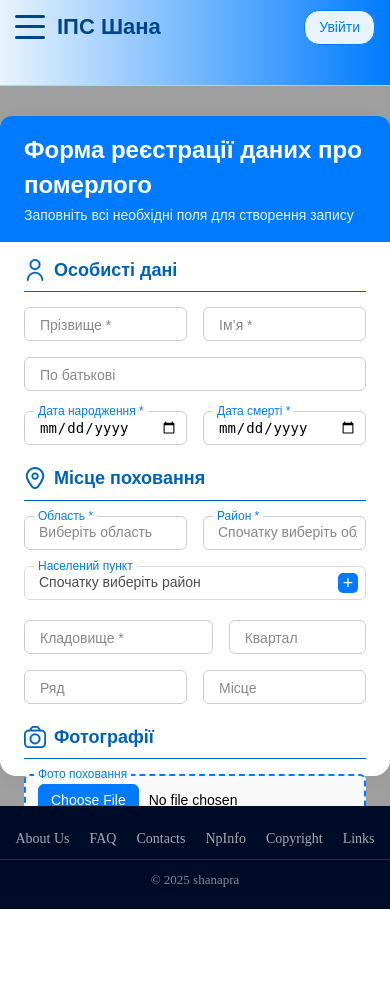
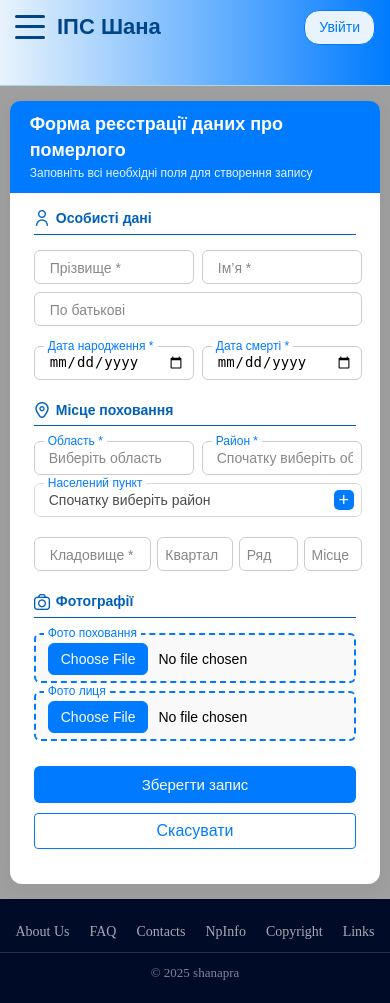
Before and after one commit to Vladislavkpp/shanapra, a PHP site: page /graveadd.php in a window 390 px wide. Before the commit the page ends 909 px from the top, so only its background shows below. Run offline with PHP 8.4, Linux system fonts and the light colour scheme; data that the repository does not hold is empty.

Commit message:
Форма поховання на моб.устройства

```diff
--- a/assets/css/common.css
+++ b/assets/css/common.css
@@ -1062,6 +1062,143 @@ body {
 }
 
 
+@media (max-width: 480px) {
+
+    .contentgrave-form {
+        max-width: 95%;
+        height: auto;
+        margin: 15px auto;
+        border-radius: 12px;
+    }
+
+
+    .form-header {
+        padding: 10px 20px;
+        border-radius: 10px 10px 0 0;
+    }
+
+    .form-header h2 {
+        font-size: 18px;
+        margin-bottom: 2px;
+    }
+
+    .form-header p {
+        font-size: 12px;
+    }
+
+
+
+    .section-header {
+        margin-bottom: 15px;
+        padding-bottom: 2px;
+    }
+
+    .section-header h3 {
+        font-size: 14px;
+        gap: 6px;
+        margin-bottom: 3px;
+    }
+
+    .section-header h3 img {
+        width: 16px;
+        height: 16px;
+    }
+
+
+    /* ФИО */
+    .form-row-grave.fio {
+        display: grid;
+        grid-template-columns: 1fr 1fr;
+        gap: 8px;
+    }
+    .form-row-grave.fio .input-container-grave:nth-child(3) {
+        grid-column: 1 / -1;
+    }
+
+    /* Даты */
+    .form-row-grave.dates {
+        display: grid;
+        grid-template-columns: 1fr 1fr;
+        gap: 8px;
+    }
+
+    /* Место поховання */
+    .form-row-grave.location {
+        display: grid;
+        grid-template-columns: 1fr 1fr; /* область + район */
+        gap: 8px;
+    }
+    .form-row-grave.location .input-container-grave:nth-child(3) {
+        grid-column: 1 / -1;
+    }
+
+    /* все поля в ряд */
+    .form-row-grave.cemetery {
+        display: grid;
+        grid-template-columns: 1.4fr 0.9fr 0.7fr 0.7fr;
+        gap: 6px;
+        margin-right: -6px;
+    }
+
+    /* кладовище */
+    .form-row-grave.cemetery .input-container-grave:first-child {
+        min-width: 110px;
+    }
+
+    /* квартал */
+    .form-row-grave.cemetery .input-container-md:nth-child(2) {
+        min-width: 70px;
+    }
+
+    /* ряд — делаем уже */
+    .form-row-grave.cemetery .input-container-md:nth-child(3) {
+        min-width: 30px;
+    }
+
+
+
+    /* место */
+    .form-row-grave.cemetery .input-container-md:nth-child(4) {
+        min-width: 50px;
+    }
+
+    /* только для Квартал / Ряд / Місце */
+    .form-row-grave.cemetery .input-container-md label {
+        left: 4px; /* метка ближе к краю */
+    }
+
+    /* текст в полях Квартал / Ряд / Місце */
+    .form-row-grave.cemetery .input-container-md input {
+        padding-left: 8px;
+        padding-right: 8px;
+        box-sizing: border-box;
+    }
+
+    /* паддинги */
+    .form-row-grave.cemetery .input-container-md input {
+        padding-left: 2px;
+        padding-right: 8px;
+        box-sizing: border-box;
+    }
+
+
+    /* Кнопки */
+    .form-row-grave.form-actions-grave {
+        display: flex;
+        flex-direction: column;
+        gap: 10px;
+    }
+    .form-row-grave.form-actions-grave button {
+        width: 100%;
+    }
+}
+
+
+
+
+
+
+
 
 
 .graveadd-container {
--- a/graveadd.php
+++ b/graveadd.php
@@ -48,125 +48,130 @@ if ($_SERVER['REQUEST_METHOD'] === 'POST' && isset($_POST['name'], $_POST['regio
 
 // ==== Форма захоронения ====
 function Contentgrave() {
-    $out  = '<div class="contentgrave-form">
-<form action="/graveadd.php" method="post" enctype="multipart/form-data">
-<input type="hidden" name="md" value="grave">
+    $out  = '<div class="contentgrave-form">' .
+        '<form action="/graveadd.php" method="post" enctype="multipart/form-data">' .
+        '<input type="hidden" name="md" value="grave">' .
 
-<div class="form-header-wrap">
-<div class="form-header">
-<h2><i class="icon-person"></i> Форма реєстрації даних про померлого</h2>
-<p>Заповніть всі необхідні поля для створення запису</p>
-</div>
-</div>
+        '<div class="form-header-wrap">' .
+        '<div class="form-header">' .
+        '<h2><i class="icon-person"></i> Форма реєстрації даних про померлого</h2>' .
+        '<p>Заповніть всі необхідні поля для створення запису</p>' .
+        '</div>' .
+        '</div>' .
 
-<div class="form-content" style="padding:24px;padding-top:15px;padding-bottom:15px;">
-<div class="section-header">
-<h3><img src="/assets/images/fuser.png" class="section-icon">Особисті дані</h3>
-</div>
-<div class="form-row-grave">
-<div class="input-container-grave">
-<input type="text" name="lname" required placeholder=" ">
-<label>Прізвище *</label>
-</div>
-<div class="input-container-grave">
-<input type="text" name="fname" required placeholder=" ">
-<label>Ім’я *</label>
-</div>
-<div class="input-container-grave">
-<input type="text" name="mname" placeholder=" ">
-<label>По батькові</label>
-</div>
-</div>
+        '<div class="form-content" style="padding:24px;padding-top:15px;padding-bottom:15px;">' .
 
-<div class="form-row-grave">
-<div class="input-container-grave">
-<input type="date" name="birthdate" required placeholder="дд.мм.рррр" style="lang: uk;">
-<label>Дата народження *</label>
-</div>
-<div class="input-container-grave">
-<input type="date" name="deathdate" required placeholder=" ">
-<label>Дата смерті *</label>
-</div>
-</div>
+        '<div class="section-header">' .
+        '<h3><img src="/assets/images/fuser.png" class="section-icon">Особисті дані</h3>' .
+        '</div>' .
 
-<div class="section-header">
-<h3><img src="/assets/images/flocation.png" class="section-icon">Місце поховання</h3>
-</div>
-<div class="form-row-grave">
-<div class="input-container-grave">' . RegionSelect("region", "city-select") . '
-<label>Область *</label>
-</div>
-<div class="input-container-grave">
-<select name="district" id="district" required>
-<option value="">Спочатку виберіть область</option>
-</select>
-<label>Район *</label>
-</div>
-<div class="input-container-grave">
-<select name="settlement" id="settlement" required disabled>
-<option value="">Спочатку виберіть район</option>
-</select>
-<label>Населений пункт</label>
-<button type="button" id="add-settlement-btn" class="add-region-btn add-settlement-btn" disabled>+</button>
-</div>
-</div>
+        '<div class="form-row-grave fio">' .
+        '<div class="input-container-grave">' .
+        '<input type="text" name="lname" required placeholder=" ">' .
+        '<label>Прізвище *</label>' .
+        '</div>' .
+        '<div class="input-container-grave">' .
+        '<input type="text" name="fname" required placeholder=" ">' .
+        '<label>Ім’я *</label>' .
+        '</div>' .
+        '<div class="input-container-grave">' .
+        '<input type="text" name="mname" placeholder=" ">' .
+        '<label>По батькові</label>' .
+        '</div>' .
+        '</div>' .
 
-<div id="settlement-popup" class="popup" style="display:none;position:fixed;inset:0;background:rgba(0,0,0,0.5);justify-content:center;align-items:center;z-index:9999;">
-<div class="popup-content" style="background:#fff;padding:20px;border-radius:12px;min-width:320px;max-width:90vw;box-shadow:0 2px 12px rgba(0,0,0,0.3);">
-<h3 style="margin-top:0;">Додати населений пункт</h3>
-<div id="add-settlement-form">
-<div class="input-container-grave">
-<input type="text" name="new_settlement" id="new-settlement-input" placeholder=" " required>
-<label for="new-settlement-input">Введіть назву населеного пункту</label>
-</div>
-<div class="popup-actions" style="margin-top:15px;display:flex;gap:8px;justify-content:flex-end;">
-<button type="button" id="submit-new-settlement" class="sub-btn">Додати</button>
-<button type="button" id="close-settlement-popup" class="cancel-btn">Скасувати</button>
-</div>
-</div>
-</div>
-</div>
+        '<div class="form-row-grave dates">' .
+        '<div class="input-container-grave">' .
+        '<input type="date" name="birthdate" required>' .
+        '<label>Дата народження *</label>' .
+        '</div>' .
+        '<div class="input-container-grave">' .
+        '<input type="date" name="deathdate" required>' .
+        '<label>Дата смерті *</label>' .
+        '</div>' .
+        '</div>' .
 
-<div class="form-row-grave">
-<div class="input-container-grave">
-<input type="text" name="cemetery" required placeholder=" ">
-<label>Кладовище *</label>
-</div>
-<div class="input-container-md">
-<input type="text" name="pos1" required placeholder=" ">
-<label>Квартал</label>
-</div>
-<div class="input-container-md">
-<input type="text" name="pos2" required placeholder=" ">
-<label>Ряд</label>
-</div>
-<div class="input-container-md">
-<input type="text" name="pos3" required placeholder=" ">
-<label>Місце</label>
-</div>
-</div>
+        '<div class="section-header">' .
+        '<h3><img src="/assets/images/flocation.png" class="section-icon">Місце поховання</h3>' .
+        '</div>' .
 
-<div class="section-header">
-<h3><img src="/assets/images/fcamera.png" class="section-icon">Фотографії</h3>
-</div>
-<div class="form-vertical-grave">
-<div class="input-container-grave upload">
-<input type="file" name="photo1">
-<label>Фото поховання</label>
-</div>
-<div class="input-container-grave upload">
-<input type="file" name="photo2">
-<label>Фото лиця</label>
-</div>
-</div>
+        '<div class="form-row-grave location">' .
+        '<div class="input-container-grave">' . RegionSelect("region", "city-select") .
+        '<label>Область *</label>' .
+        '</div>' .
+        '<div class="input-container-grave">' .
+        '<select name="district" id="district" required>' .
+        '<option value="">Спочатку виберіть область</option>' .
+        '</select>' .
+        '<label>Район *</label>' .
+        '</div>' .
+        '<div class="input-container-grave">' .
+        '<select name="settlement" id="settlement" required disabled>' .
+        '<option value="">Спочатку виберіть район</option>' .
+        '</select>' .
+        '<label>Населений пункт</label>' .
+        '<button type="button" id="add-settlement-btn" class="add-region-btn add-settlement-btn" disabled>+</button>' .
+        '</div>' .
+        '</div>' .
 
-<div class="form-row-grave form-actions-grave">
-<button type="submit" class="sub-btngrave">Зберегти запис</button>
-<button type="reset" class="cancel-btn">Скасувати</button>
-</div>
-</div>
-</form>
-</div>';
+        '<div id="settlement-popup" class="popup" style="display:none;position:fixed;inset:0;background:rgba(0,0,0,0.5);justify-content:center;align-items:center;z-index:9999;">' .
+        '<div class="popup-content" style="background:#fff;padding:20px;border-radius:12px;min-width:320px;max-width:90vw;box-shadow:0 2px 12px rgba(0,0,0,0.3);">' .
+        '<h3 style="margin-top:0;">Додати населений пункт</h3>' .
+        '<div id="add-settlement-form">' .
+        '<div class="input-container-grave">' .
+        '<input type="text" name="new_settlement" id="new-settlement-input" placeholder=" " required>' .
+        '<label for="new-settlement-input">Введіть назву населеного пункту</label>' .
+        '</div>' .
+        '<div class="popup-actions" style="margin-top:15px;display:flex;gap:8px;justify-content:flex-end;">' .
+        '<button type="button" id="submit-new-settlement" class="sub-btn">Додати</button>' .
+        '<button type="button" id="close-settlement-popup" class="cancel-btn">Скасувати</button>' .
+        '</div>' .
+        '</div>' .
+        '</div>' .
+        '</div>' .
+
+        '<div class="form-row-grave cemetery">' .
+        '<div class="input-container-grave">' .
+        '<input type="text" name="cemetery" required placeholder=" ">' .
+        '<label>Кладовище *</label>' .
+        '</div>' .
+        '<div class="input-container-md">' .
+        '<input type="text" name="pos1" required placeholder=" ">' .
+        '<label>Квартал</label>' .
+        '</div>' .
+        '<div class="input-container-md">' .
+        '<input type="text" name="pos2" required placeholder=" ">' .
+        '<label>Ряд</label>' .
+        '</div>' .
+        '<div class="input-container-md">' .
+        '<input type="text" name="pos3" required placeholder=" ">' .
+        '<label>Місце</label>' .
+        '</div>' .
+        '</div>' .
+
+        '<div class="section-header">' .
+        '<h3><img src="/assets/images/fcamera.png" class="section-icon">Фотографії</h3>' .
+        '</div>' .
+
+        '<div class="form-vertical-grave">' .
+        '<div class="input-container-grave upload">' .
+        '<input type="file" name="photo1">' .
+        '<label>Фото поховання</label>' .
+        '</div>' .
+        '<div class="input-container-grave upload">' .
+        '<input type="file" name="photo2">' .
+        '<label>Фото лиця</label>' .
+        '</div>' .
+        '</div>' .
+
+        '<div class="form-row-grave form-actions-grave">' .
+        '<button type="submit" class="sub-btngrave">Зберегти запис</button>' .
+        '<button type="reset" class="cancel-btn">Скасувати</button>' .
+        '</div>' .
+
+        '</div>' .
+        '</form>' .
+        '</div>';
 
 // ===== JS =====
 $out .= '
```
Also changed, not shown: 1 other file.
